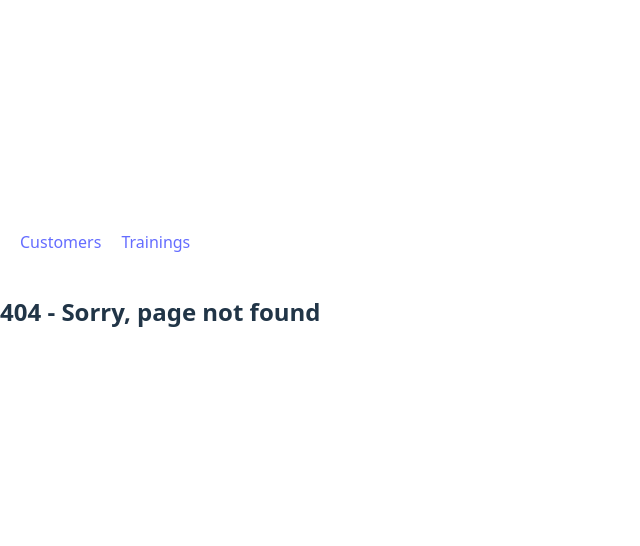
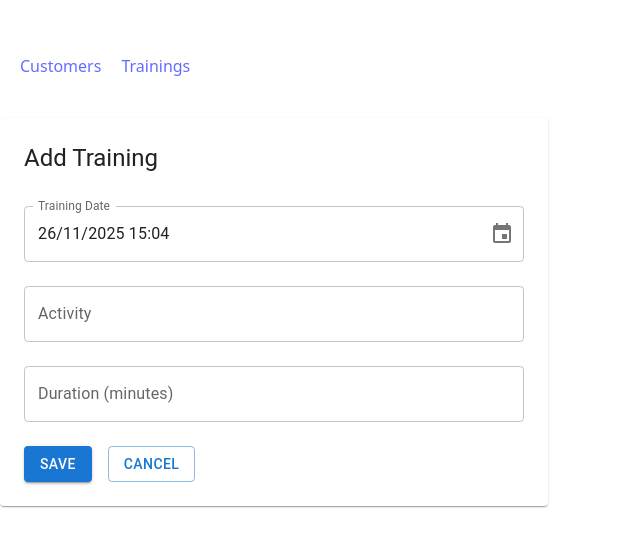
Before and after one commit to Mikhail-Nekrasov/FrontEnd-course.-PersonalTrainings, a React (Vite) app: page /trainings/add/1 in a window 1280 px wide. Before the commit this address had no page. Shown: the part 120-666 px from the top of the page, without its empty margins (0-640 px from the left). Built offline with nearby package versions, Linux system fonts and the light colour scheme.

Commit message:
Fifth commit. Task 2 is done (CRUD for customers and trainings)

```diff
--- a/package.json
+++ b/package.json
@@ -15,6 +15,7 @@
     "@mui/icons-material": "^7.3.5",
     "@mui/material": "^7.3.5",
     "@mui/x-data-grid": "^8.19.0",
+    "@mui/x-date-pickers": "^8.19.0",
     "date-fns": "^4.1.0",
     "react": "^18.2.0",
     "react-dom": "^18.2.0",
--- a/src/components/AddTraining.tsx
+++ b/src/components/AddTraining.tsx
@@ -1,73 +1,100 @@
-import { useState, useEffect } from 'react';
-import { addTraining, fetchCustomers } from '../api';
-import type { Customer, Training } from '../types';
+import { useState } from 'react';
+import { useNavigate, useParams } from 'react-router-dom';
+import { addTraining } from '../api';
+import { DateTimePicker } from '@mui/x-date-pickers/DateTimePicker';
+import { LocalizationProvider } from '@mui/x-date-pickers/LocalizationProvider';
+import { AdapterDateFns } from '@mui/x-date-pickers/AdapterDateFns';
+import {
+  Box,
+  Button,
+  TextField,
+  Typography,
+  Paper
+} from '@mui/material';
+import { enGB } from 'date-fns/locale';
 
-export default function AddTraining({ onAdded }: { onAdded: () => void }) {
+export default function AddTraining() {
+  const { customerUrl } = useParams();
+  const navigate = useNavigate();
+
+  const [date, setDate] = useState<Date | null>(new Date());
   const [activity, setActivity] = useState('');
-  const [date, setDate] = useState('');
   const [duration, setDuration] = useState('');
-  const [customerId, setCustomerId] = useState('');
-  const [customers, setCustomers] = useState<Customer[]>([]);
 
-  useEffect(() => {
-    fetchCustomers()
-      .then((data) => setCustomers(data?._embedded?.customers || []))
-      .catch(console.error);
-  }, []);
+  async function handleSave() {
+    if (!date) return alert('Please select a date');
 
-  function handleSubmit(e: React.FormEvent) {
-    e.preventDefault();
-    if (!activity || !date || !duration || !customerId) return alert('All fields are required');
-
-    const customer = customers.find((c) => c._links.self.href === customerId);
-    if (!customer) return alert('Invalid customer');
-
-    const newTraining: Partial<Training> = {
+    const training = {
+      date: date.toISOString(),
       activity,
-      date,
       duration: Number(duration),
-      customer,
+      customer: decodeURIComponent(customerUrl!)
     };
 
-    addTraining(newTraining)
-      .then(() => {
-        onAdded();
-        setActivity('');
-        setDate('');
-        setDuration('');
-        setCustomerId('');
-      })
-      .catch(console.error);
+    try {
+      await addTraining(training);
+      navigate('/trainings');
+    } catch (err: any) {
+      alert(err);
+    }
   }
 
   return (
-    <form onSubmit={handleSubmit} style={{ marginBottom: '1rem' }}>
-      <input
-        type="text"
-        placeholder="Activity"
+    <Paper
+      sx={{
+        maxWidth: 500,
+        margin: '20px auto',
+        padding: 3
+      }}
+    >
+      <Typography variant="h5" mb={2}>
+        Add Training
+      </Typography>
+
+      <LocalizationProvider dateAdapter={AdapterDateFns} adapterLocale={enGB}>
+        <DateTimePicker
+          label="Training Date"
+          value={date}
+          ampm = {false}
+          onChange={(newValue) => setDate(newValue)}
+          slotProps={{ textField: { fullWidth: true, margin: 'normal' } }}
+        />
+      </LocalizationProvider>
+
+      <TextField
+        label="Activity"
+        fullWidth
+        margin="normal"
         value={activity}
         onChange={(e) => setActivity(e.target.value)}
       />
-      <input
-        type="datetime-local"
-        value={date}
-        onChange={(e) => setDate(e.target.value)}
-      />
-      <input
+
+      <TextField
+        label="Duration (minutes)"
+        fullWidth
+        margin="normal"
         type="number"
-        placeholder="Duration (min)"
         value={duration}
         onChange={(e) => setDuration(e.target.value)}
       />
-      <select value={customerId} onChange={(e) => setCustomerId(e.target.value)}>
-        <option value="">Select customer</option>
-        {customers.map((c) => (
-          <option key={c._links.self.href} value={c._links.self.href}>
-            {c.firstname} {c.lastname}
-          </option>
-        ))}
-      </select>
-      <button type="submit">Add Training</button>
-    </form>
+
+      <Box mt={2}>
+        <Button
+          variant="contained"
+          color="primary"
+          onClick={handleSave}
+        >
+          Save
+        </Button>
+
+        <Button
+          variant="outlined"
+          sx={{ ml: 2 }}
+          onClick={() => navigate('/customers')}
+        >
+          Cancel
+        </Button>
+      </Box>
+    </Paper>
   );
 }
--- a/src/router.tsx
+++ b/src/router.tsx
@@ -4,6 +4,7 @@ import Trainings from './pages/Trainings';
 import CustomerDetails from './pages/CustomerDetails';
 import TrainingDetails from './pages/TrainingDetails';
 import NotFound from './pages/NotFound';
+import AddTraining from './components/AddTraining';
 
 export default function Router() {
     return (
@@ -14,6 +15,8 @@ export default function Router() {
 
         <Route path="/trainings" element={<Trainings />} />
         <Route path="/trainings/:id" element={<TrainingDetails />} />
+        <Route path="/trainings/add/:customerUrl" element={<AddTraining />} />
+
 
         <Route path="*" element={<NotFound />} />
         </Routes>
```
Also changed, not shown: 1 other file (tests, documents, lock files or other folders).
